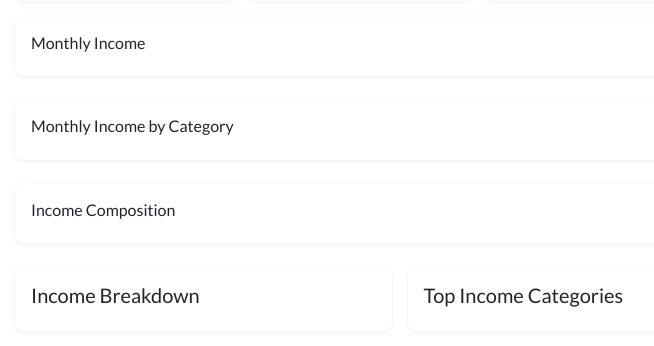
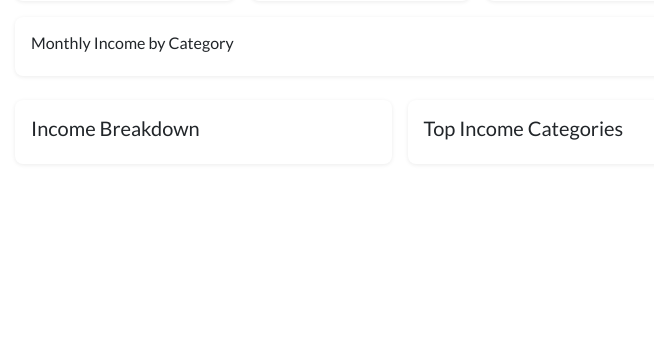
Before and after one commit to jcaraya93/ProjectFinance, a Django app: template core/templates/core/dashboard_income_overview.html in a window 1280 px wide. Shown: the part 214-560 px from the top of the page, without its empty margins (257-911 px from the left). Run offline with Django 5.2, Linux system fonts and the light colour scheme; the template is opened without the code that fills it, so the values that code supplies are empty; some libraries are stand-ins or nearby versions.

Commit message:
Remove income composition and monthly trend charts from income overview
Keep only the stacked bar by category, donut breakdown, and top
categories charts.

```diff
--- a/core/templates/core/dashboard_income_overview.html
+++ b/core/templates/core/dashboard_income_overview.html
@@ -56,27 +56,11 @@
       </div>
     </div>
 
-    <!-- Monthly Income Trend -->
-    <div class="card mb-4">
-      <div class="card-body">
-        <h6 class="card-title">Monthly Income</h6>
-        <div id="trendChart"></div>
-      </div>
-    </div>
-
     <!-- Stacked by Category -->
     <div class="card mb-4">
       <div class="card-body">
         <h6 class="card-title">Monthly Income by Category</h6>
         <div id="stackedChart"></div>
-      </div>
-    </div>
-
-    <!-- Composition (100% stacked) -->
-    <div class="card mb-4">
-      <div class="card-body">
-        <h6 class="card-title">Income Composition</h6>
-        <div id="compositionChart"></div>
       </div>
     </div>
 
@@ -103,9 +87,7 @@
   </div>
 </div>
 
-<script id="trendData" type="application/json">{{ trend_data|escapejson }}</script>
 <script id="stackedData" type="application/json">{{ stacked_data|escapejson }}</script>
-<script id="compositionData" type="application/json">{{ composition_data|escapejson }}</script>
 <script id="incomeCategoryData" type="application/json">{{ income_category_data|escapejson }}</script>
 <script id="topIncomeData" type="application/json">{{ top_income_data|escapejson }}</script>
 {% endblock %}
@@ -116,31 +98,6 @@
   var isPrivacy = dashboardPrivacy.isOn();
   window._dashCharts = [];
   var fmtNum = function(v) { return Math.round(v).toLocaleString(); };
-
-  // Monthly Income Trend (area + median line)
-  var trend = JSON.parse(document.getElementById('trendData').textContent);
-  var trendChart = new ApexCharts(document.getElementById('trendChart'), {
-    chart: { type: 'area', height: 300, toolbar: { show: false } },
-    series: [{ name: 'Income', data: trend.values || [] }],
-    colors: ['#2ecc71'],
-    fill: { type: 'solid', opacity: 0.2 },
-    stroke: { width: 3, curve: 'straight' },
-    markers: { size: 4, strokeWidth: 0 },
-    xaxis: { categories: trend.labels || [] },
-    yaxis: { labels: { show: !isPrivacy, formatter: fmtNum } },
-    annotations: {
-      yaxis: [{
-        y: trend.median, borderColor: '#e74c3c', strokeDashArray: 6, borderWidth: 2,
-        label: { text: 'Median: ' + (trend.median || 0).toLocaleString(), position: 'left',
-                 style: { fontSize: '11px', color: '#fff', background: '#e74c3c' } },
-      }],
-    },
-    dataLabels: { enabled: false },
-    tooltip: { enabled: !isPrivacy, y: { formatter: fmtNum } },
-    grid: { borderColor: '#e9ecef' },
-  });
-  trendChart.render();
-  window._dashCharts.push(trendChart);
 
   // Stacked bar by category
   var stacked = JSON.parse(document.getElementById('stackedData').textContent);
@@ -158,29 +115,6 @@
   });
   stackedChart.render();
   window._dashCharts.push(stackedChart);
-
-  // Composition (100% stacked bar)
-  var comp = JSON.parse(document.getElementById('compositionData').textContent);
-  var compChart = new ApexCharts(document.getElementById('compositionChart'), {
-    chart: { type: 'bar', height: 280, stacked: true, stackType: '100%', toolbar: { show: false } },
-    series: comp.series || [],
-    colors: comp.colors || [],
-    plotOptions: { bar: { borderRadius: 2 } },
-    xaxis: { categories: comp.labels || [] },
-    yaxis: { labels: { formatter: function(v) { return v.toFixed(0) + '%'; } } },
-    dataLabels: { enabled: false },
-    legend: { position: 'bottom' },
-    tooltip: { shared: true, intersect: false, y: {
-      formatter: function(val, opts) {
-        var total = opts.w.globals.stackedSeriesTotals[opts.dataPointIndex];
-        var pct = total > 0 ? (val / total * 100).toFixed(1) : 0;
-        return fmtNum(val) + ' (' + pct + '%)';
-      }
-    } },
-    grid: { borderColor: '#e9ecef' },
-  });
-  compChart.render();
-  window._dashCharts.push(compChart);
 
   // Income Breakdown (donut)
   var incomeRaw = DashboardCharts.parseJSON('incomeCategoryData');
```
